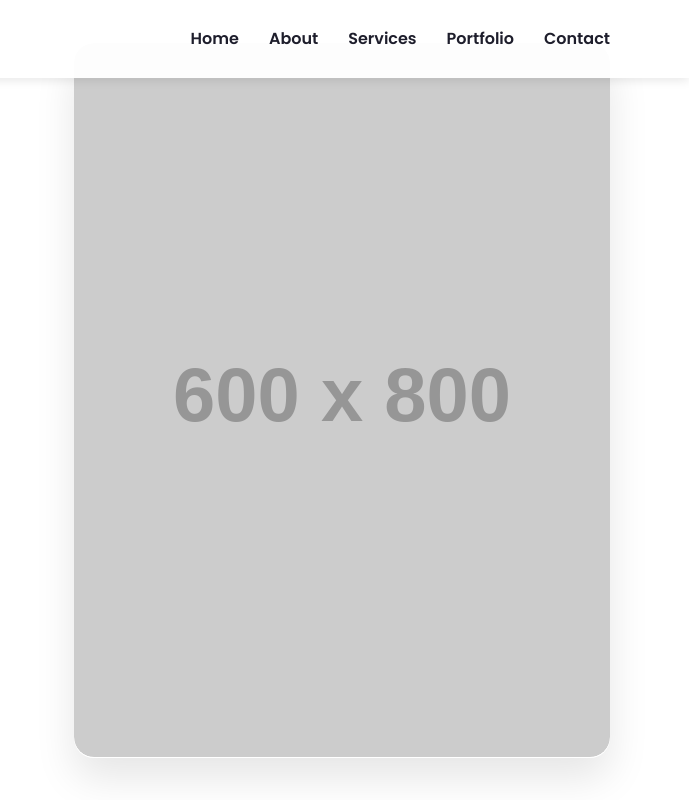
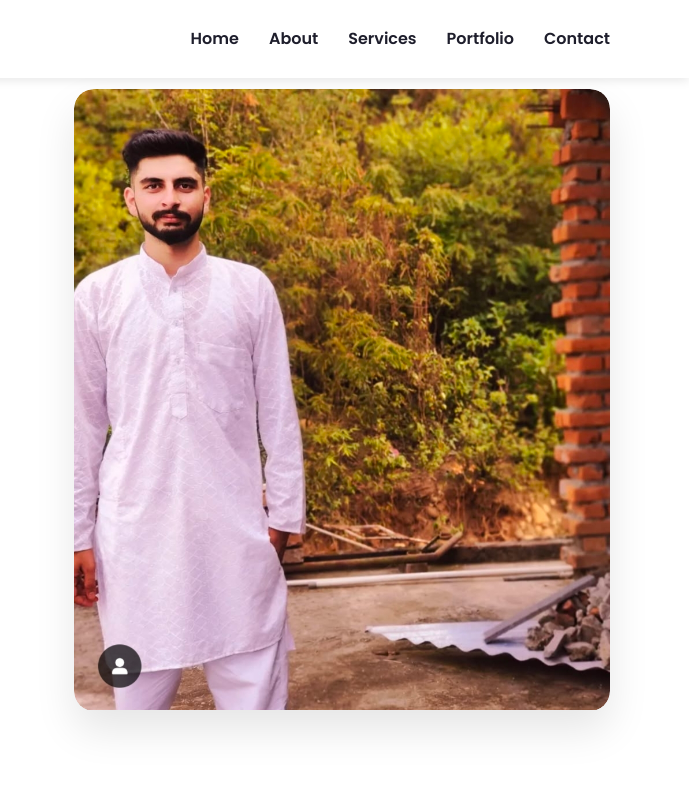
Before and after one commit to ranout-0000/kunal.github.io, a plain HTML site: page index.html in a window 1280 px wide. Shown: the top 800 px of the page, 591-1280 px from the left. Drawn offline with Linux system fonts and the light colour scheme; placeholder pictures from the web are drawn by us; a web font is replaced by a local one.

Commit message:
index.html

```diff
--- a/index.html
+++ b/index.html
@@ -857,7 +857,7 @@
                     </div>
                 </div>
                 <div class="hero-image animate-fadeIn delay-1">
-                    <img src="https://placehold.co/600x800" alt="Kunal Singh smiling in a professional studio setting with slicked-back hair and stylish glasses" />
+                    <img src="IMG_20250718_144416.jpg" alt="Kunal Singh smiling in a professional studio setting with slicked-back hair and stylish glasses" />
                 </div>
             </div>
         </div>
```
